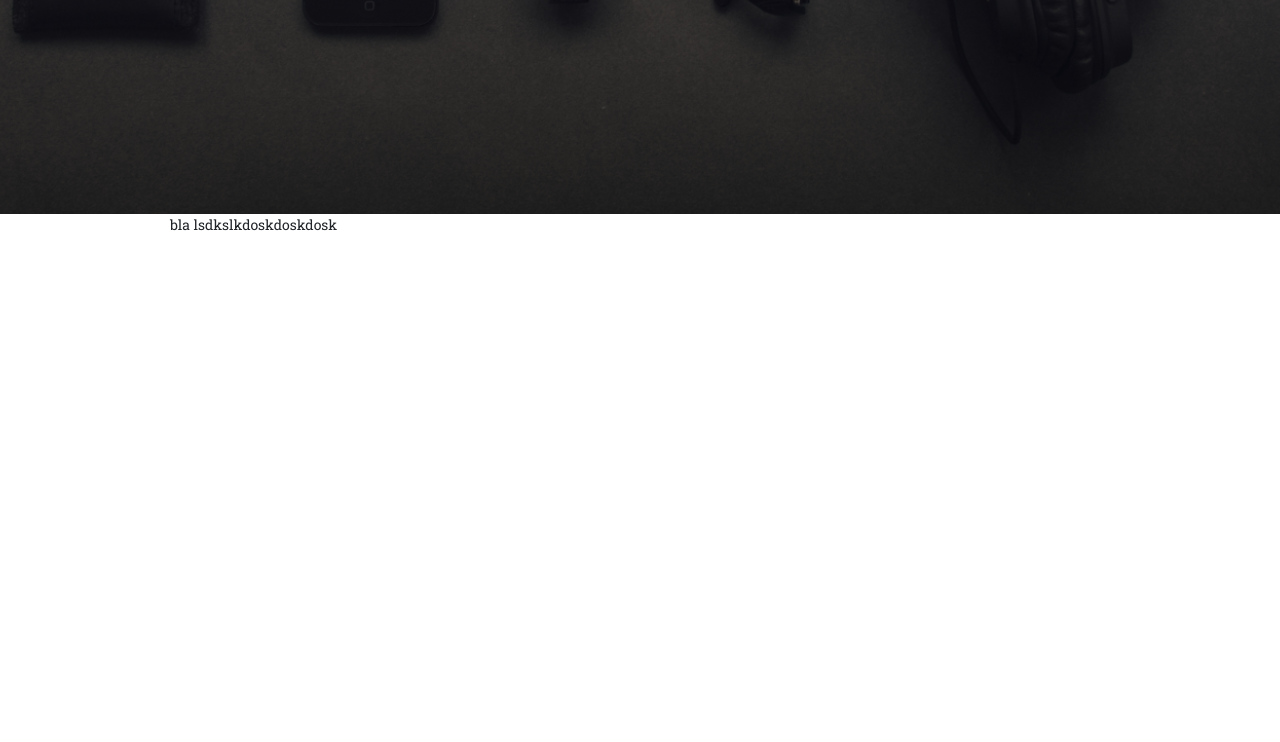
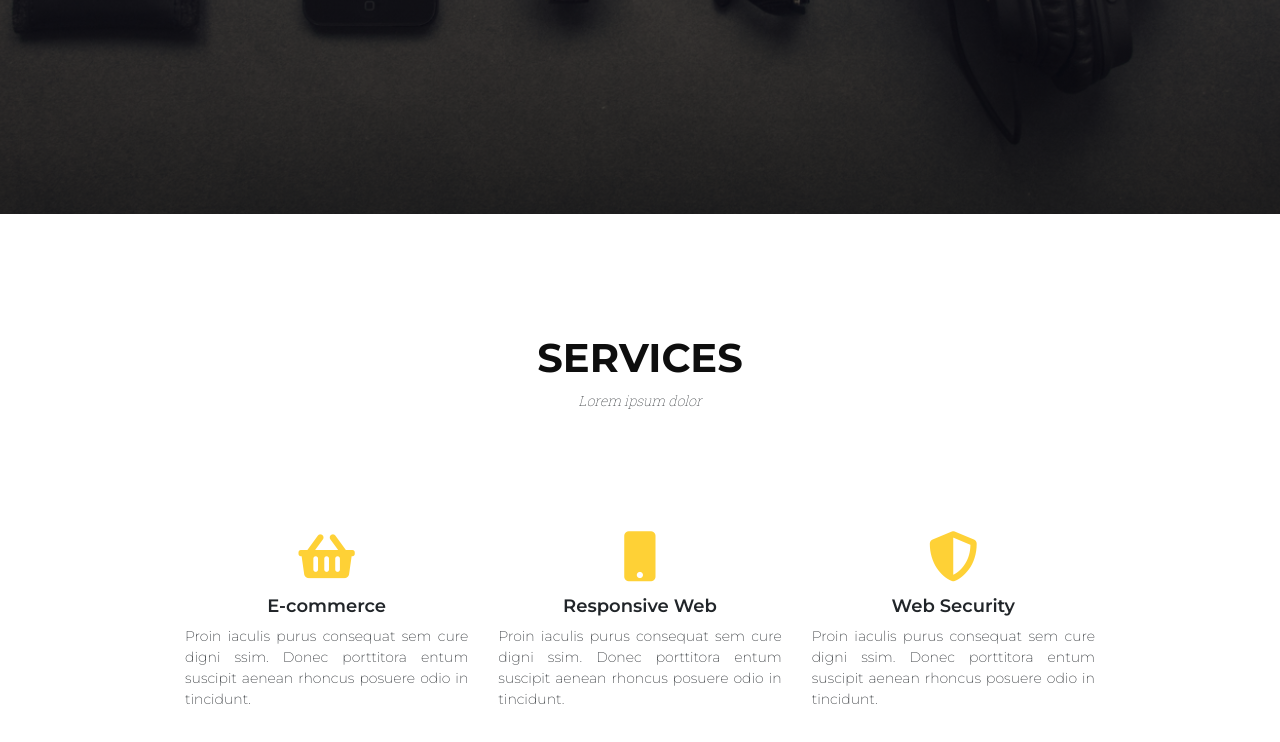
Before and after one commit to villemo90/golden-kodilla, a website: page index.html in a window 1280 px wide. Shown: the part 686-1428 px from the top of the page. Before the commit the page ends 937 px from the top, so only its background shows below. Drawn offline with nearby package versions, Linux system fonts and the light colour scheme.

Commit message:
Add services section with styles

```diff
--- a/index.html
+++ b/index.html
@@ -47,7 +47,37 @@
     </div>
   </section>
   <div class="main_container">
-    <p>bla lsdkslkdoskdoskdosk</p>
+    <section class="services">
+      <div class="section_title">
+        <h2>Services</h2>
+        <p>Lorem ipsum dolor</p>
+      </div>
+      <div class="container">
+        <div class="row">
+          <div class="services_box col-sm-4 col-12">
+            <i class="fas fa-shopping-basket"></i>
+            <h3>E-commerce</h3>
+            <p>Proin iaculis purus consequat sem cure
+              digni ssim. Donec porttitora entum suscipit
+              aenean rhoncus posuere odio in tincidunt.<p>
+          </div>
+          <div class="services_box col-sm-4 col-12">
+            <i class="fas fa-mobile"></i>
+            <h3>Responsive Web</h3>
+            <p>Proin iaculis purus consequat sem cure
+              digni ssim. Donec porttitora entum suscipit
+              aenean rhoncus posuere odio in tincidunt.<p>
+          </div>
+          <div class="services_box col-sm-4 col-12">
+            <i class="fas fa-shield-alt"></i>
+            <h3>Web Security</h3>
+            <p>Proin iaculis purus consequat sem cure
+              digni ssim. Donec porttitora entum suscipit
+              aenean rhoncus posuere odio in tincidunt.<p>
+          </div>
+        </div>
+      </div>
+    </section>
     <footer>
     </footer>
   </div>
--- a/sass/style.scss
+++ b/sass/style.scss
@@ -15,8 +15,24 @@ $deco-font: 'Open Sans';
 /** MIXINS */
 
 /** base mixins*/
-@mixin section-margin {
-  margin: 120px 0;
+@mixin section-title {
+  h2 {
+    margin-top: 120px;
+    font-size: 40px;
+    font-family: $section-font;
+    font-weight: 700;
+    text-align: center;
+    text-transform: uppercase;
+    color: rgb(14, 14, 14);
+  }
+
+  p {
+    margin-bottom: 120px;
+    text-align: center;
+    font-weight: 100;
+    font-family: $text-font;
+    font-style: italic;
+  }
 }
 
 /** individual mixnis */
@@ -48,7 +64,7 @@ body {
 /** MAIN */
 
 
-/** header */
+/** header navigation */
 .logo_navigation {
   padding-top: 50px;
 }
@@ -81,7 +97,7 @@ body {
   }
 }
 
-
+/** splash */
 .splash {
   position: relative;
   height: 900px;
@@ -120,3 +136,34 @@ body {
     }
   }
 }
+
+/** services */
+.services {
+  text-align: center;
+  margin-bottom: 120px;
+
+  .section_title {
+    @include section-title;
+  }
+
+  .services_box {
+    font-family: $section-font;
+
+    h3 {
+      font-size: 18px;
+      font-weight: 600;
+    }
+
+    p {
+      font-size: 14px;
+      font-weight: 200;
+      text-align: justify;
+    }
+
+    i {
+      font-size: 50px;
+      padding-bottom: 15px;
+      color: $leading-color;
+    }
+  }
+}
```
Also changed, not shown: css/style.css, 1 other file.
